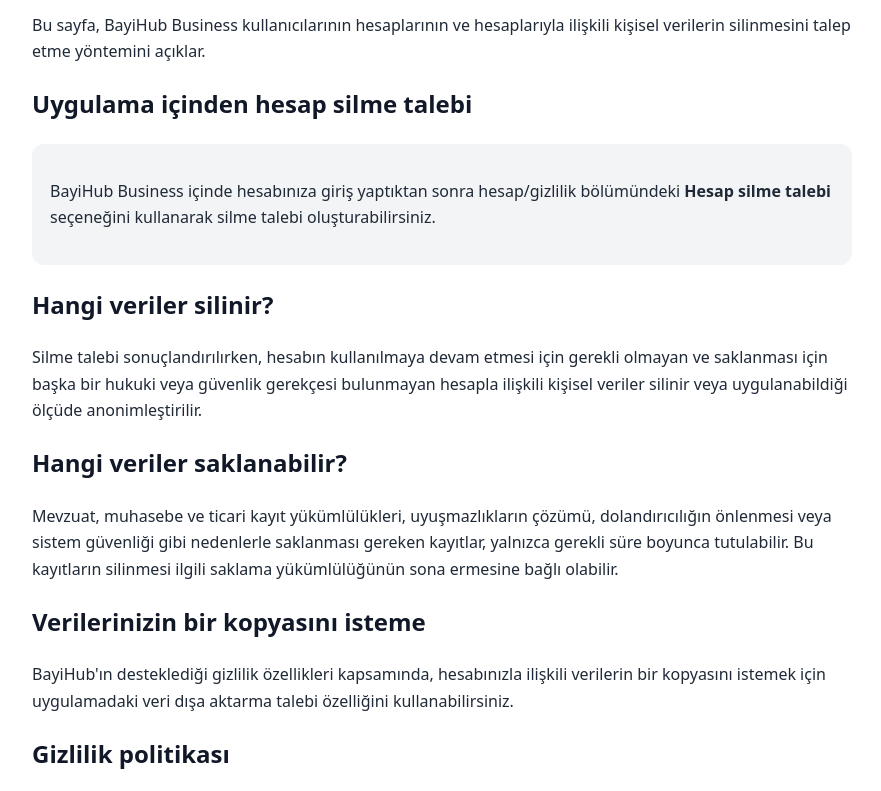
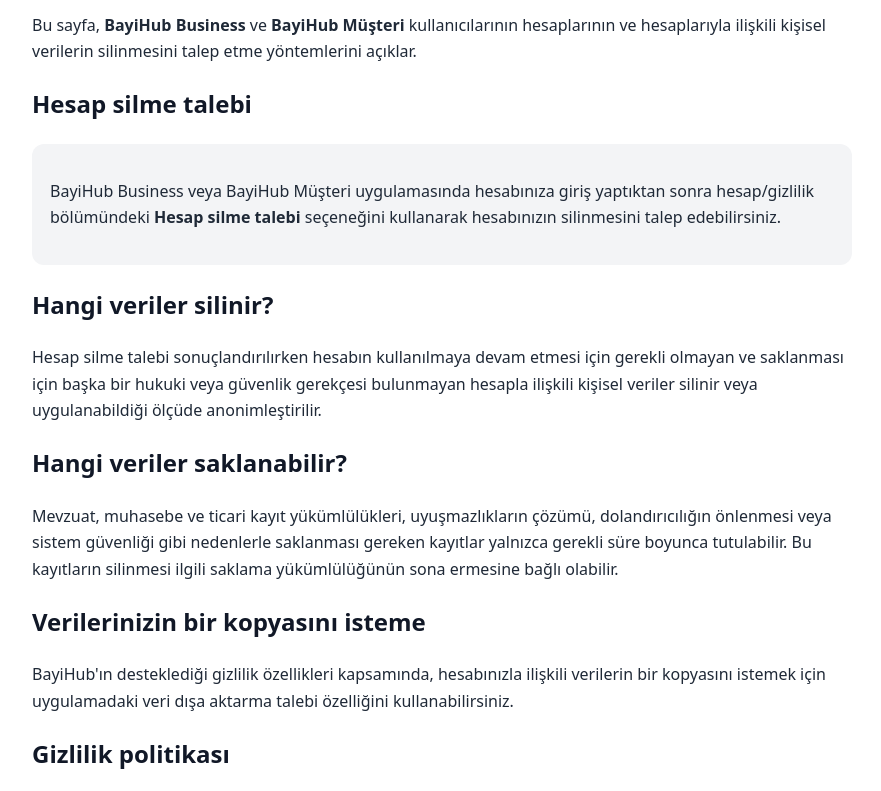
Before and after one commit to lider3511/bayihub-legal, a plain HTML site: page account-deletion.html in a window 1280 px wide. Shown: the part 116-907 px from the top of the page, without its empty margins (198-1079 px from the left). Drawn offline with Linux system fonts and the light colour scheme.

Commit message:
docs: extend account deletion page for customer app

```diff
--- a/account-deletion.html
+++ b/account-deletion.html
@@ -3,38 +3,76 @@
 <head>
   <meta charset="utf-8">
   <meta name="viewport" content="width=device-width, initial-scale=1">
-  <title>BayiHub Business - Hesap Silme</title>
-  <meta name="description" content="BayiHub Business hesap ve ilişkili veri silme talebi hakkında bilgi.">
+  <title>BayiHub - Hesap ve Veri Silme</title>
+  <meta name="description" content="BayiHub Business ve BayiHub Müşteri hesap ve ilişkili veri silme talepleri hakkında bilgi.">
   <style>
     body{font-family:system-ui,-apple-system,"Segoe UI",sans-serif;line-height:1.65;max-width:820px;margin:0 auto;padding:32px 20px;color:#1f2937}
-    h1,h2{color:#111827} .box{background:#f3f4f6;border-radius:12px;padding:18px;margin:20px 0}
-    a{color:#2563eb} footer{margin-top:40px;padding-top:20px;border-top:1px solid #e5e7eb;color:#6b7280}
+    h1,h2{color:#111827}
+    .box{background:#f3f4f6;border-radius:12px;padding:18px;margin:20px 0}
+    a{color:#2563eb}
+    footer{margin-top:40px;padding-top:20px;border-top:1px solid #e5e7eb;color:#6b7280}
   </style>
 </head>
 <body>
   <main>
-    <h1>BayiHub Business - Hesap Silme</h1>
-    <p>Bu sayfa, BayiHub Business kullanıcılarının hesaplarının ve hesaplarıyla ilişkili kişisel verilerin silinmesini talep etme yöntemini açıklar.</p>
+    <h1>BayiHub - Hesap ve Veri Silme</h1>
 
-    <h2>Uygulama içinden hesap silme talebi</h2>
+    <p>
+      Bu sayfa, <strong>BayiHub Business</strong> ve
+      <strong>BayiHub Müşteri</strong> kullanıcılarının hesaplarının ve
+      hesaplarıyla ilişkili kişisel verilerin silinmesini talep etme
+      yöntemlerini açıklar.
+    </p>
+
+    <h2>Hesap silme talebi</h2>
+
     <div class="box">
-      <p>BayiHub Business içinde hesabınıza giriş yaptıktan sonra hesap/gizlilik bölümündeki <strong>Hesap silme talebi</strong> seçeneğini kullanarak silme talebi oluşturabilirsiniz.</p>
+      <p>
+        BayiHub Business veya BayiHub Müşteri uygulamasında hesabınıza
+        giriş yaptıktan sonra hesap/gizlilik bölümündeki
+        <strong>Hesap silme talebi</strong> seçeneğini kullanarak
+        hesabınızın silinmesini talep edebilirsiniz.
+      </p>
     </div>
 
     <h2>Hangi veriler silinir?</h2>
-    <p>Silme talebi sonuçlandırılırken, hesabın kullanılmaya devam etmesi için gerekli olmayan ve saklanması için başka bir hukuki veya güvenlik gerekçesi bulunmayan hesapla ilişkili kişisel veriler silinir veya uygulanabildiği ölçüde anonimleştirilir.</p>
+
+    <p>
+      Hesap silme talebi sonuçlandırılırken hesabın kullanılmaya devam
+      etmesi için gerekli olmayan ve saklanması için başka bir hukuki
+      veya güvenlik gerekçesi bulunmayan hesapla ilişkili kişisel veriler
+      silinir veya uygulanabildiği ölçüde anonimleştirilir.
+    </p>
 
     <h2>Hangi veriler saklanabilir?</h2>
-    <p>Mevzuat, muhasebe ve ticari kayıt yükümlülükleri, uyuşmazlıkların çözümü, dolandırıcılığın önlenmesi veya sistem güvenliği gibi nedenlerle saklanması gereken kayıtlar, yalnızca gerekli süre boyunca tutulabilir. Bu kayıtların silinmesi ilgili saklama yükümlülüğünün sona ermesine bağlı olabilir.</p>
+
+    <p>
+      Mevzuat, muhasebe ve ticari kayıt yükümlülükleri, uyuşmazlıkların
+      çözümü, dolandırıcılığın önlenmesi veya sistem güvenliği gibi
+      nedenlerle saklanması gereken kayıtlar yalnızca gerekli süre
+      boyunca tutulabilir. Bu kayıtların silinmesi ilgili saklama
+      yükümlülüğünün sona ermesine bağlı olabilir.
+    </p>
 
     <h2>Verilerinizin bir kopyasını isteme</h2>
-    <p>BayiHub'ın desteklediği gizlilik özellikleri kapsamında, hesabınızla ilişkili verilerin bir kopyasını istemek için uygulamadaki veri dışa aktarma talebi özelliğini kullanabilirsiniz.</p>
+
+    <p>
+      BayiHub'ın desteklediği gizlilik özellikleri kapsamında,
+      hesabınızla ilişkili verilerin bir kopyasını istemek için
+      uygulamadaki veri dışa aktarma talebi özelliğini kullanabilirsiniz.
+    </p>
 
     <h2>Gizlilik politikası</h2>
-    <p>Daha ayrıntılı bilgi için <a href="./">BayiHub Gizlilik Politikası</a> sayfasını inceleyebilirsiniz.</p>
+
+    <p>
+      Daha ayrıntılı bilgi için
+      <a href="./">BayiHub Gizlilik Politikası</a> sayfasını
+      inceleyebilirsiniz.
+    </p>
   </main>
+
   <footer>
-    <p>BayiHub Business</p>
+    <p>BayiHub Business &amp; BayiHub Müşteri</p>
   </footer>
 </body>
 </html>
```
